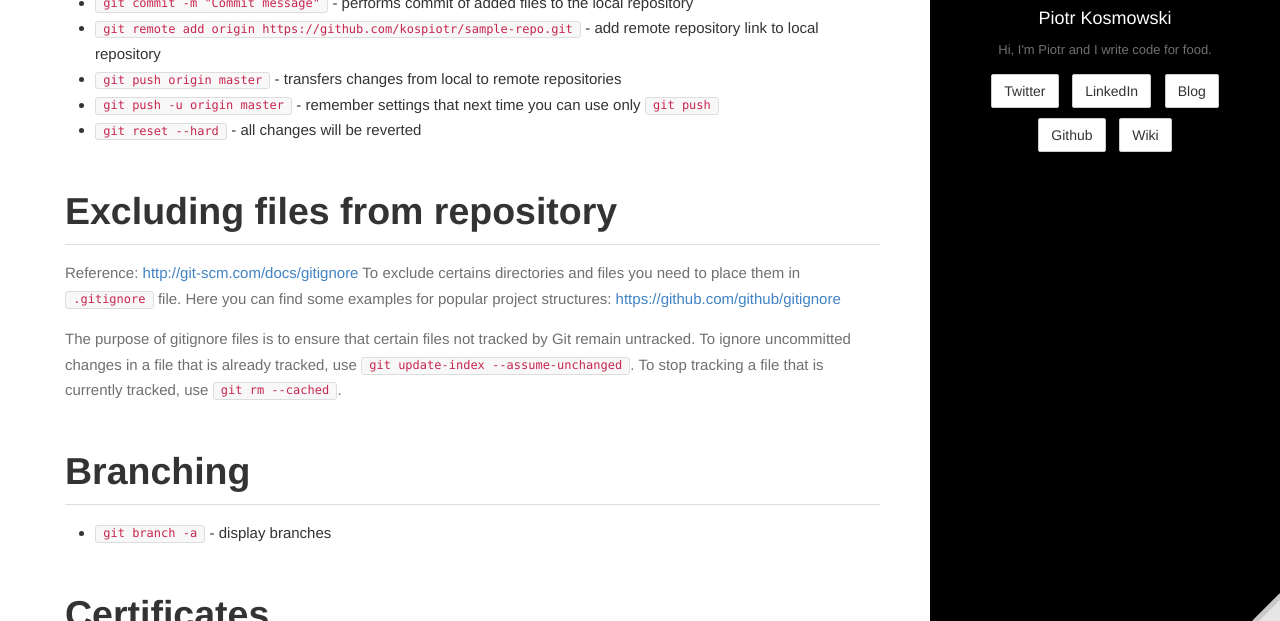
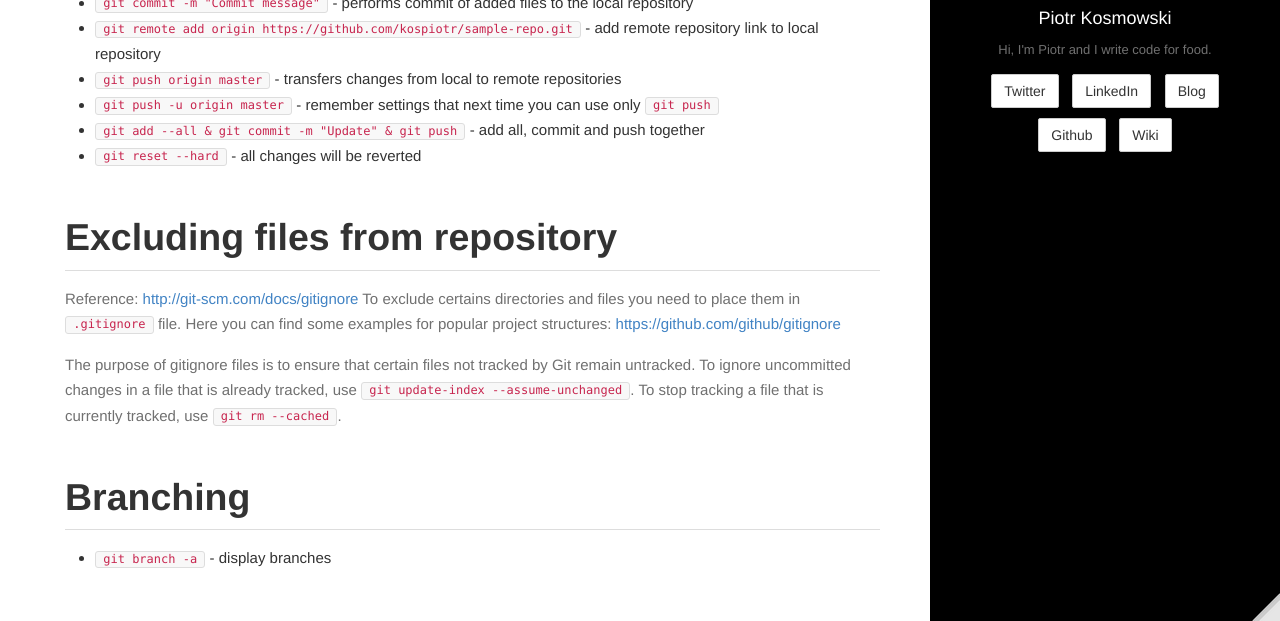
Before and after one commit to kospiotr/kospiotr.github.io, a Jekyll site: the page built from wiki/git.md, in a window 1280 px wide and 900 px high, cut to the strip 279-900 px from the top of the window. Built offline with Jekyll 4.4.1, drawn with Linux system fonts in a browser that asks for light colours; Markdown is read by kramdown in place of the engine named in the settings.

Commit message:
Update wiki

````diff
--- a/wiki/git.md
+++ b/wiki/git.md
@@ -15,6 +15,7 @@ editurl: wiki/git.md
  * ```git remote add origin https://github.com/kospiotr/sample-repo.git``` - add remote repository link to local repository
  * ```git push origin master``` - transfers changes from local to remote repositories
  * ```git push -u origin master``` - remember settings that next time you can use only ```git push```
+ * ```git add --all & git commit -m "Update" & git push``` - add all, commit and push together
  * ```git reset --hard``` - all changes will be reverted
 
 # Excluding files from repository
````
